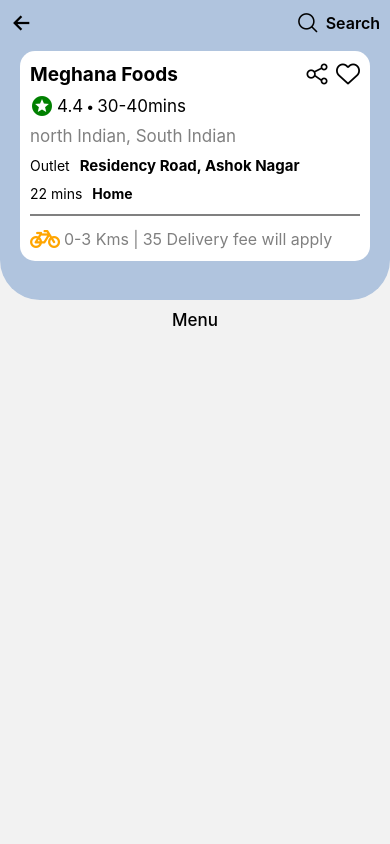
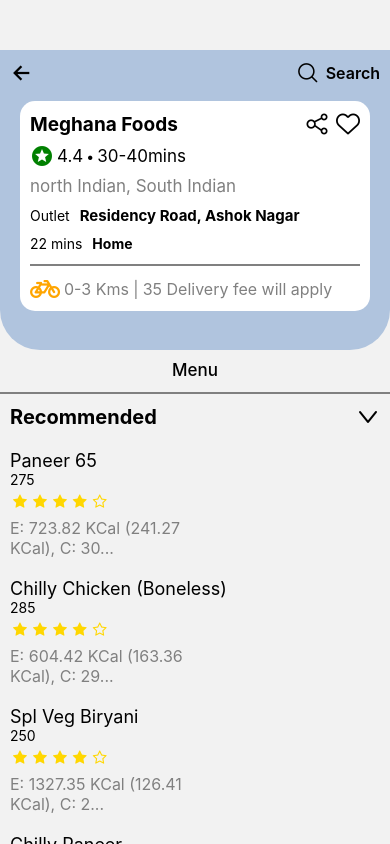
Before and after one commit to amirmsut/ReactNative-FoodDelivery, a React Native app: screen / in a window 390 px wide. Both pictures are taken after a click on the element 195 px from the left and 637 px from the top of the page. Built offline with nearby package versions, Linux system fonts and the light colour scheme.

Commit message:
Create FoodItem ,MenuComponent component , update MenuScreen

```diff
--- /dev/null
+++ b/src/components/FoodItem.js
@@ -0,0 +1,49 @@
+import React, { useState } from "react";
+import { View, Text, ScrollView, Image, Pressable } from "react-native";
+import { AntDesign } from "@expo/vector-icons";
+
+// Components
+import MenuComponent from "./MenuComponent";
+
+const FoodItem = ({ item }) => {
+    const data = [item];
+    const [selected, setSelected] = useState(["Recommended"]);
+    const handleItemSelect = (item) => {
+        const itemSelected = selected.find((c) => c === item);
+        if (itemSelected) {
+            setSelected(selected.filter((sel) => sel !== item));
+        } else {
+            setSelected([...selected, item]);
+        }
+    };
+    return (
+        <View>
+            {data.map((item, i) => (
+                <>
+                    <Pressable
+                        onPress={() => handleItemSelect(item.name)}
+                        style={{
+                            margin: 10,
+                            flexDirection: "row",
+                            alignItems: "center",
+                            justifyContent: "space-between",
+                        }}
+                        key={i}
+                    >
+                        <Text style={{ fontSize: 20, fontWeight: "bold" }}>
+                            {item.name}
+                        </Text>
+                        <AntDesign name="down" size={24} color="black" />
+                    </Pressable>
+
+                    {selected.includes(item.name)
+                        ? item.items.map((food, i) => (
+                              <MenuComponent food={food} key={i} />
+                          ))
+                        : null}
+                </>
+            ))}
+        </View>
+    );
+};
+export default FoodItem;
--- /dev/null
+++ b/src/components/MenuComponent.js
@@ -0,0 +1,54 @@
+import React from "react";
+import { View, Text, Pressable, Image } from "react-native";
+import { FontAwesome } from "@expo/vector-icons";
+
+const MenuComponent = ({ food }) => {
+    return (
+        <View>
+            <Pressable
+                style={{
+                    margin: 10,
+                    flexDirection: "row",
+                    justifyContent: "space-between",
+                }}
+            >
+                <View>
+                    <Text style={{ fontSize: 18, fontWeight: "row" }}>
+                        {food.name}
+                    </Text>
+                    <Text>{food.price}</Text>
+                    <Text style={{ marginTop: 5, borderRadius: 4 }}>
+                        {[0, 0, 0, 0, 0].map((en, i) => (
+                            <FontAwesome
+                                // key={`${food.id}-${i}`}
+                                style={{ paddingHorizontal: 3 }}
+                                name={
+                                    i < Math.floor(food.rating)
+                                        ? "star"
+                                        : "star-o"
+                                }
+                                size={15}
+                                color="#FFD700"
+                            />
+                        ))}
+                    </Text>
+                    <Text
+                        style={{
+                            width: 180,
+                            marginTop: 8,
+                            color: "gray",
+                            fontSize: 16,
+                        }}
+                    >
+                        {food.description.length > 30
+                            ? food.description.substr(0, 35) + "..."
+                            : food.description}
+                    </Text>
+                </View>
+
+                {/*  */}
+            </Pressable>
+        </View>
+    );
+};
+export default MenuComponent;
--- a/src/screens/MenuScreen.jsx
+++ b/src/screens/MenuScreen.jsx
@@ -1,6 +1,7 @@
 import React from "react";
-import { View, Text, SafeAreaView } from "react-native";
+import { View, Text, SafeAreaView, ScrollView } from "react-native";
 import { useRoute, useNavigation } from "@react-navigation/native";
+import FoodItem from "../components/FoodItem";
 
 // Icons
 import { Ionicons } from "@expo/vector-icons";
@@ -13,7 +14,7 @@
     console.log(route.params);
     const navigation = useNavigation();
     return (
-        <SafeAreaView>
+        <ScrollView style={{ marginTop: 50 }}>
             <View
                 style={{
                     height: 300,
@@ -214,8 +215,20 @@
             >
                 Menu
             </Text>
-            <Text></Text>
-        </SafeAreaView>
+
+            {/*  */}
+            <Text
+                style={{
+                    borderColor: "gray",
+                    borderWidth: 0.6,
+                    height: 1,
+                    marginTop: 12,
+                }}
+            />
+            {route.params.menu.map((item, index) => (
+                <FoodItem item={item} key={index} />
+            ))}
+        </ScrollView>
     );
 };
 export default MenuScreen;
```
